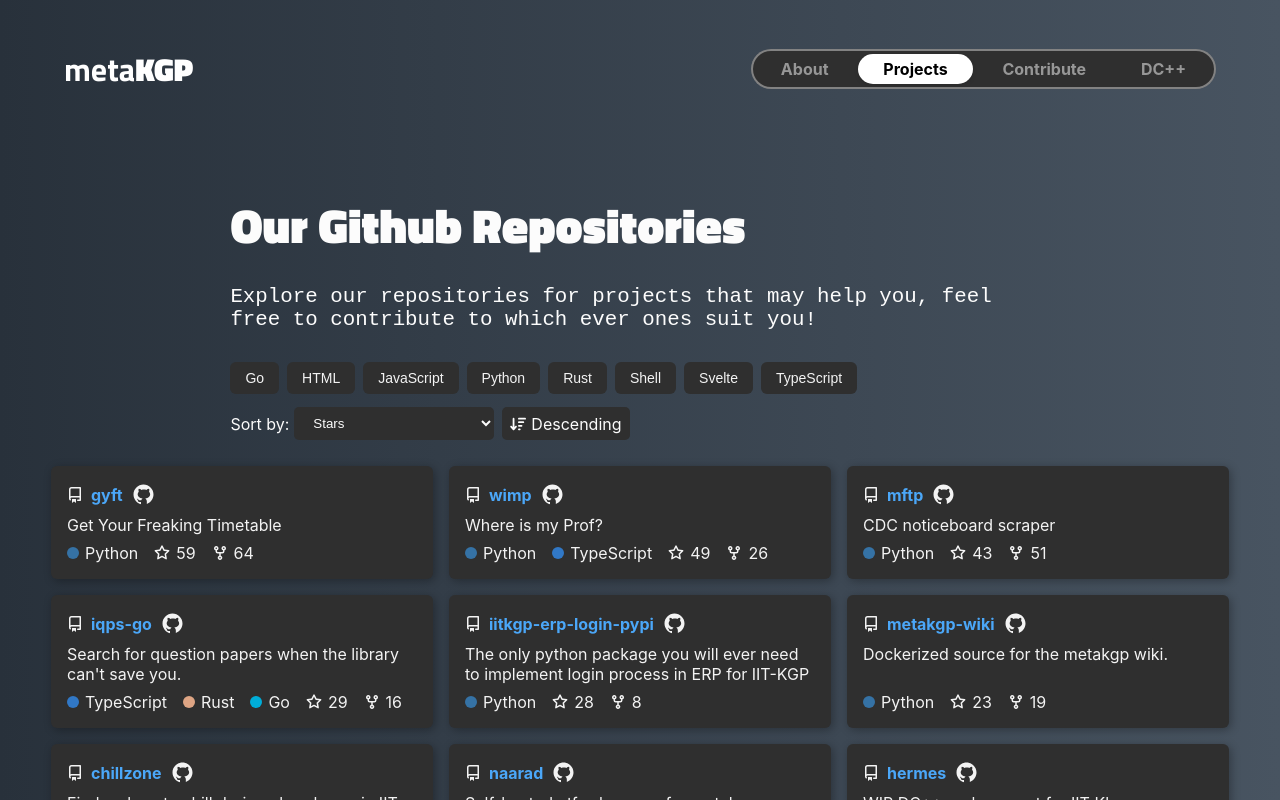
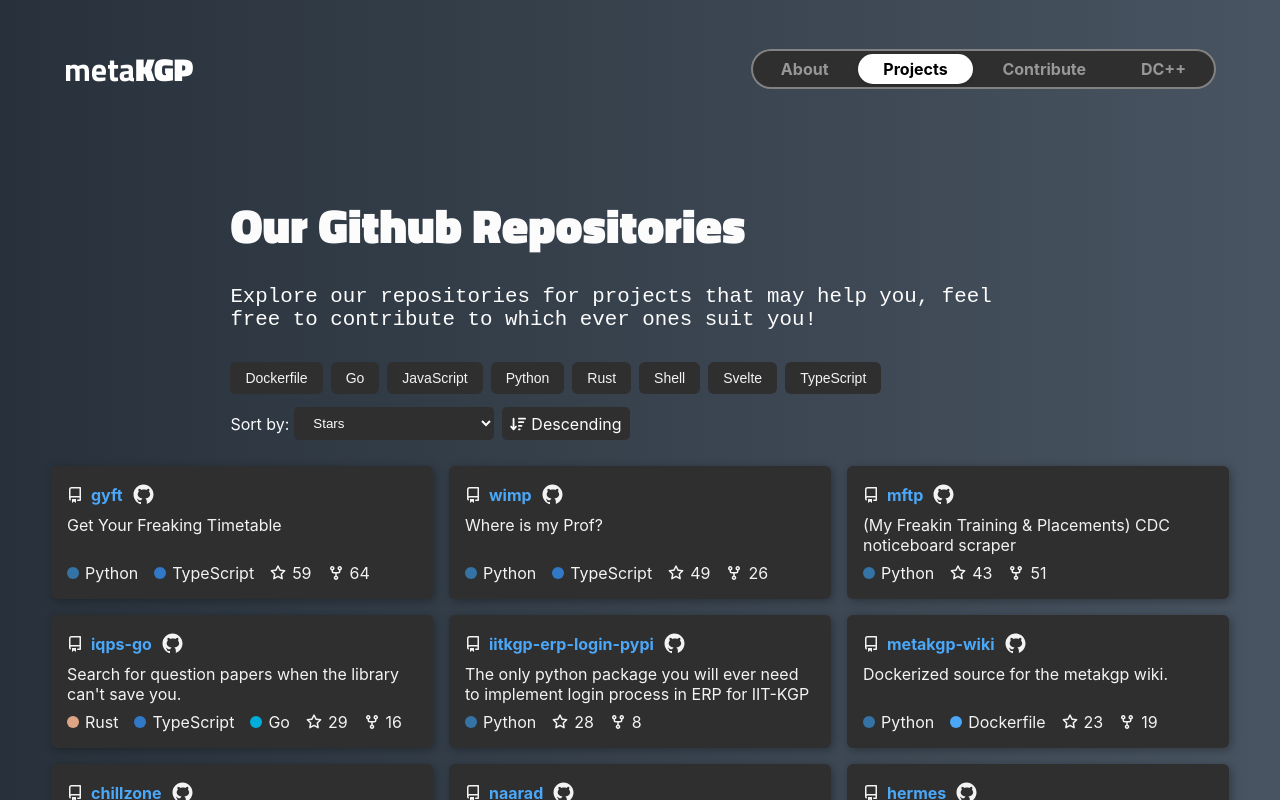
Before and after one commit to metakgp/metakgp.org, a React (Vite) app: page /#/projects in a window 1280 px wide. Built offline with nearby package versions, Linux system fonts and the light colour scheme; a web font is replaced by a local one.

Commit message:
update project descriptions and languages, remove activity sort

```diff
--- a/src/components/SortDropdown.tsx
+++ b/src/components/SortDropdown.tsx
@@ -25,7 +25,7 @@
           <option value="name">Name</option>
           <option value="forks">Forks</option>
           <option value="stars">Stars</option>
-          <option value="activity">Activity</option>
+          {/* <option value="activity">Activity</option> */}
         </select>
       </div>
 
--- a/src/data/repo_data.json
+++ b/src/data/repo_data.json
@@ -1,7 +1,7 @@
 [
     {
         "name": "metakgp.org",
-        "description": "[WIP] The website for metaKGP. Showcases all metaKGP projects since it is more than just a Wiki.",
+        "description": "The website for metaKGP. Showcases all metaKGP projects since it is more than just a Wiki.",
         "stars": 5,
         "forks": 9,
         "language": [
@@ -26,7 +26,8 @@
         "stars": 59,
         "forks": 64,
         "language": [
-            "Python"
+            "Python",
+            "TypeScript"
         ],
         "homepage": "https://gyft.metakgp.org"
     },
@@ -36,15 +37,15 @@
         "stars": 29,
         "forks": 16,
         "language": [
+            "Rust",
             "TypeScript",
-            "Rust",
             "Go"
         ],
         "homepage": "https://qp.metakgp.org"
     },
     {
         "name": "mftp",
-        "description": "CDC noticeboard scraper",
+        "description": "(My Freakin Training & Placements) CDC noticeboard scraper",
         "stars": 43,
         "forks": 51,
         "language": [
@@ -69,7 +70,8 @@
         "stars": 23,
         "forks": 19,
         "language": [
-            "Python"
+            "Python",
+            "Dockerfile"
         ],
         "homepage": "https://wiki.metakgp.org"
     },
@@ -79,7 +81,8 @@
         "stars": 4,
         "forks": 5,
         "language": [
-            "Go"
+            "Go",
+            "TypeScript"
         ],
         "homepage": "https://heimdall.metakgp.org/"
     },
@@ -89,6 +92,7 @@
         "stars": 0,
         "forks": 1,
         "language": [
+            "Rust",
             "TypeScript"
         ],
         "homepage": "https://notes.metakgp.org/"
@@ -145,11 +149,12 @@
     },
     {
         "name": "naarad",
-        "description": "Self-hosted ntfy.sh server for metakgp",
+        "description": "Self-hosted ntfy.sh server for metakgp, delivering notifications to KGPians.",
         "stars": 16,
         "forks": 3,
         "language": [
-            "Go"
+            "Go",
+            "TypeScript"
         ],
         "homepage": "https://naarad.metakgp.org"
     },
@@ -165,11 +170,12 @@
     },
     {
         "name": "hermes",
-        "description": "WIP DC++ replacement for IIT Kharagpur",
+        "description": "[WIP] (High speed Encrypted and Real-time Messaging and Efficient Sharing)  A modern P2P replacement for DC++ on KGP networks",
         "stars": 11,
         "forks": 3,
         "language": [
-            "Svelte"
+            "Svelte",
+            "Rust"
         ],
         "homepage": null
     },
@@ -179,7 +185,8 @@
         "stars": 23,
         "forks": 26,
         "language": [
-            "HTML"
+            "TypeScript",
+            "Go"
         ],
         "homepage": "https://chill.metakgp.org"
     },
@@ -189,13 +196,14 @@
         "stars": 2,
         "forks": 1,
         "language": [
-            "TypeScript"
+            "TypeScript",
+            "JavaScript"
         ],
         "homepage": null
     },
     {
         "name": "naarad-ntfy",
-        "description": "Send push notifications to your phone or desktop using PUT/POST",
+        "description": "Custom fork of NTFY for Naarad.",
         "stars": 0,
         "forks": 2,
         "language": [
@@ -205,7 +213,7 @@
     },
     {
         "name": "iitkgp-erp-auto-login",
-        "description": "[Browser Extension] Auto Login Utility for students' ERP at IIT Kharagpur :octocat:",
+        "description": "[Browser Extension] Auto Login Utility for students' ERP at IIT Kharagpur",
         "stars": 5,
         "forks": 2,
         "language": [
@@ -229,7 +237,8 @@
         "stars": 6,
         "forks": 1,
         "language": [
-            "Shell"
+            "Shell",
+            "Dockerfile"
         ],
         "homepage": null
     },
@@ -239,6 +248,7 @@
         "stars": 8,
         "forks": 12,
         "language": [
+            "Python",
             "TypeScript"
         ],
         "homepage": null
@@ -249,7 +259,8 @@
         "stars": 1,
         "forks": 0,
         "language": [
-            "Rust"
+            "Rust",
+            "Go"
         ],
         "homepage": "https://archive.metakgp.org/"
     },
```
